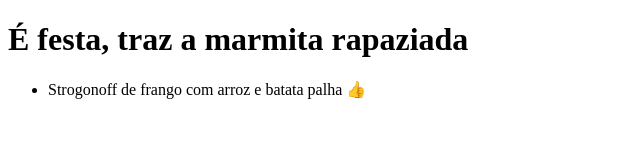
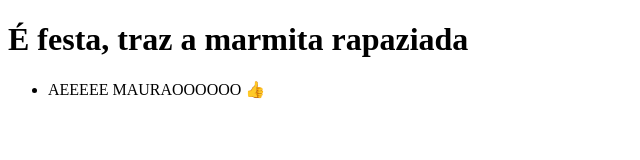
Before and after one commit to MauroRaya/scm, a plain HTML site: page index.html in a window 1280 px wide. Shown: the whole page, without its empty margins (0-640 px from the left). Drawn offline with Linux system fonts and the light colour scheme.

Commit message:
mensagem

```diff
--- a/index.html
+++ b/index.html
@@ -10,7 +10,7 @@
     <h1>É festa, traz a marmita rapaziada</h1>
 
     <ul>
-        <li>Strogonoff de frango com arroz e batata palha 👍</li>
+        <li>AEEEEE MAURAOOOOOO 👍</li>
     </ul>
 </body>
 </html>
```
